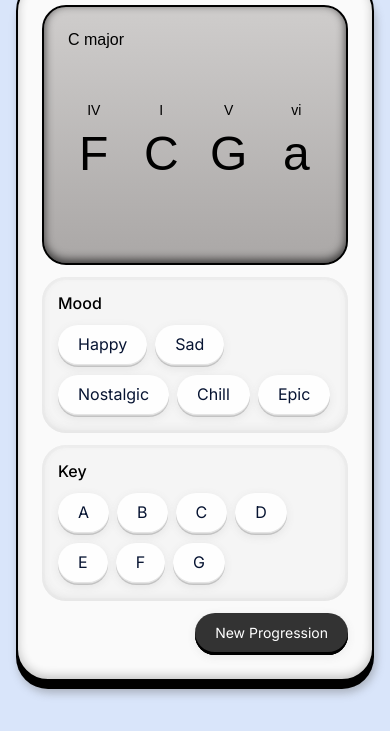
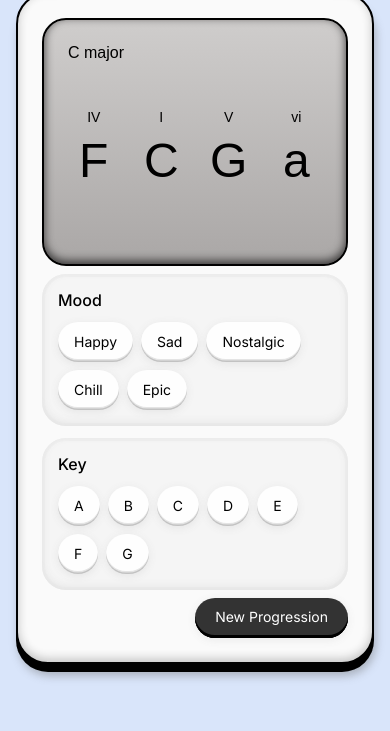
Before and after one commit to CullenMcGlynn/MoodChords, a plain HTML site: page index.html in a window 390 px wide. Shown: the part 113-844 px from the top of the page. Drawn offline with Linux system fonts and the light colour scheme; a web font is replaced by a local one.

Commit message:
Mobile hover changes, sizing

```diff
--- a/index.html
+++ b/index.html
@@ -2,7 +2,7 @@
 <html lang="en">
 <head>
   <meta charset="UTF-8">
-  <meta name="viewport" content="width=device-width, initial-scale=1.0">
+  <meta name="viewport" content="width=device-width, initial-scale=1.0, maximum-scale=1.0, user-scalable=no">
   <title>MoodChord</title>
   <link rel="preconnect" href="https://fonts.googleapis.com">
 <link rel="preconnect" href="https://fonts.googleapis.com">
--- a/script.js
+++ b/script.js
@@ -454,5 +454,37 @@ const themes = {
     }
   });
 
+  function isMobileView() {
+    return window.innerWidth < 768;
+  }
+
+  // Function to handle hover effects based on screen size
+  function handleHoverEffects() {
+    const allButtons = document.querySelectorAll('.pill-button, .theme-button .button-36');
+
+    if (isMobileView()) {
+      // Disable hover effects on mobile
+      allButtons.forEach(button => {
+        // Remove any hover-related event listeners
+        button.onmouseenter = null;
+        button.onmouseleave = null;
+
+        // Add a class that can be targeted in CSS
+        button.classList.add('no-hover');
+      });
+    } else {
+      // Re-enable hover effects on desktop
+      allButtons.forEach(button => {
+        button.classList.remove('no-hover');
+      });
+    }
+  }
+
+  // Run on page load
+  document.addEventListener('DOMContentLoaded', handleHoverEffects);
+
+  // Run when window is resized
+  window.addEventListener('resize', handleHoverEffects);
+
 // Initialize the app when the DOM is loaded
 document.addEventListener('DOMContentLoaded', init);
--- a/styles.css
+++ b/styles.css
@@ -394,14 +394,13 @@
   @media (max-width: 768px) {
 
     .app-title {
-        margin-bottom: 12px;
+        margin-bottom: 8px;
         font-size: 24px;
     }
 
     .theme-selector {
-        margin-bottom: 12px;
+        margin-bottom: 8px;
     }
-
 
 
     .header {
@@ -425,7 +424,7 @@
     }
 
     .key-right {
-        gap: 12px;
+        gap: 8px;
     }
 
     .mood-buttons {
@@ -443,12 +442,12 @@
 
     .mood-right {
         flex-direction: column-reverse;
-        gap: 12px;
+        gap: 8px;
     }
 
     .progression-display {
         margin-bottom: 0;
-        height: 260px;
+        height: 248px;
     }
 
     .mood-section {
@@ -456,16 +455,42 @@
     }
 
     .app-container {
-        padding: 1.5rem;
+        padding: 1.3rem;
 
+  }
+
+   .pill-button {
+    padding: 0.5rem 1rem;
+    border-radius: 9999px;
+    font-size: 14px;
+    border: none;
+    color: #000000;
+    display: flex;
+    align-items: center;
+    height: 40px;
+  }
+
+  .pill-button:hover {
+    background-color: none !important;
+    transform: none !important; /* Prevent any transform effects */
+  }
+
+  .button-40 {
+    font-size: 14px;
   }
 
   .button-40:hover {
     filter: none;
+    background-color: none !important;
+    transform: none !important;
   }
 
   .button-36:hover {
-    filter: none;
+    transform: none;
+  }
+
+  #generate-button {
+    height: 40px;
   }
 
   #generate-button:hover {
@@ -481,8 +506,20 @@
     .key-button {
       width: auto;
     }
+}
 
-
-
+@media (hover: none) {
+    /* This targets devices that don't support hover */
+    .theme-button:hover,
+    .pill-button:hover {
+      /* Reset all hover styles */
+      all: unset;
+      /* Restore basic styling */
+      display: flex;
+      align-items: center;
+      justify-content: center;
+      border-radius: 9999px;
+      cursor: pointer;
+    }
 }
   }
```
